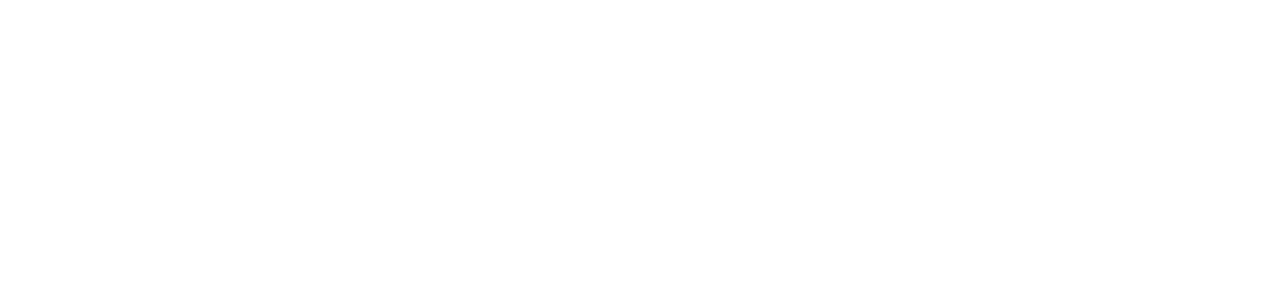
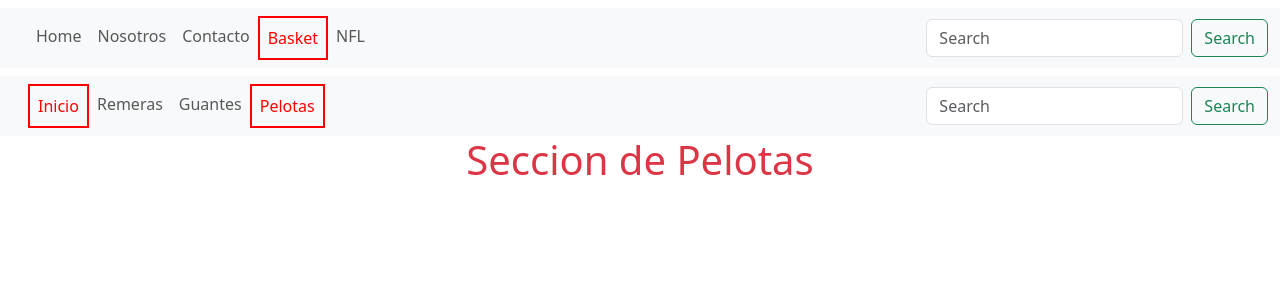
Before and after one commit to jmenchise/curso_react_ed_it, a React (Create React App) app: page /basket/pelotas in a window 1280 px wide. Before the commit this address had no page. Shown: the top 300 px of the page. Built offline with nearby package versions, Linux system fonts and the light colour scheme.

Commit message:
rutas anidadas segunda y última parte

```diff
--- a/src/components/Navbar/Navbar.jsx
+++ b/src/components/Navbar/Navbar.jsx
@@ -1,5 +1,4 @@
 import React from "react";
-import Dropdown from "./Dropdown";
 import NavbarItem from "./NavbarItem";
 import SearchBar from "./SearchBar";
 
@@ -7,10 +6,7 @@
     const {
         navbarLogoText,
         navbarItemNames,
-        searchBar,
-        showDropdown,
-        dropdownName,
-        dropdownItemsNames
+        searchBar
     } = props;
 
     return (
--- a/src/routes/Rutas.jsx
+++ b/src/routes/Rutas.jsx
@@ -12,11 +12,73 @@
     return (
         <BrowserRouter>
             <Routes>
-                <Route path='/' element={<MainLayoutRoutes/>}>
+                <Route path='/' element={<MainLayoutRoutes user={true}/>}>
                     <Route index element={<Home/>}/>
                     <Route path='nosotros' element={<Nosotros/>} />
                     <Route path='contacto' element={<Contacto/>} />
                     <Route path='detail/:id' element={<DetailPage/>} />
+                    <Route
+                        path='basket/'
+                        element={
+                            <MainLayoutRoutes
+                                user={true}
+                                navbarItemNames={[
+                                    {
+                                        itemName: 'Inicio',
+                                        path: '/basket'
+                                    },
+                                    {
+                                        itemName: 'Remeras',
+                                        path: '/basket/remeras'
+                                    },
+                                    {
+                                        itemName: 'Guantes',
+                                        path: '/basket/guantes'
+                                    },
+                                    {
+                                        itemName: 'Pelotas',
+                                        path: '/basket/pelotas'
+                                    }
+                                ]}
+                            />
+                        }
+                    >
+                        <Route index element={<h1>Bienvenido a Basquet</h1>}/>
+                        <Route path='remeras' element={<h1>Seccion de Remeras</h1>} />
+                        <Route path='guantes' element={<h1>Seccion de Guantes</h1>} />
+                        <Route path='pelotas' element={<h1>Seccion de Pelotas</h1>} />
+                    </Route>
+                    <Route
+                        path='nfl/'
+                        element={
+                            <MainLayoutRoutes
+                                user={true}
+                                navbarItemNames={[
+                                    {
+                                        itemName: 'Inicio',
+                                        path: '/nfl'
+                                    },
+                                    {
+                                        itemName: 'Cascos',
+                                        path: '/nfl/cascos'
+                                    },
+                                    {
+                                        itemName: 'Camisetas',
+                                        path: '/nfl/camisetas'
+                                    },
+                                    {
+                                        itemName: 'Pelotas',
+                                        path: '/nfl/pelotas'
+                                    }
+                                ]}
+                            />
+                        }
+                    >
+                        <Route index element={<h1>Bienvenido a NFL</h1>}/>
+                        <Route path='cascos' element={<h1>Seccion de Cascos</h1>} />
+                        <Route path='camisetas' element={<h1>Seccion de Camisetas</h1>} />
+                        <Route path='pelotas' element={<h1>Seccion de Pelotas</h1>} />
+                    </Route>
                 </Route>
             </Routes>
         </BrowserRouter>
--- a/src/routes/layout/MainLayoutRoutes.jsx
+++ b/src/routes/layout/MainLayoutRoutes.jsx
@@ -1,11 +1,19 @@
 import React from 'react'
-import { Outlet } from 'react-router-dom';
+import { Navigate, Outlet } from 'react-router-dom';
 import Navbar from '../../components/Navbar/Navbar';
 
 const MainLayoutRoutes = (props) => {
 
 
-    const navbarItemNames = [
+    const { user = false, title, navbarItemNames } = props;
+
+
+    return (
+        <div>
+            <>
+                <h1>{title}</h1>
+                <Navbar
+                    navbarItemNames={navbarItemNames || [
                         {
                             itemName: 'Home',
                             path: '/'
@@ -17,32 +25,22 @@
                         {
                             itemName: 'Contacto',
                             path: '/contacto'
+                        },
+                        {
+                            itemName: 'Basket',
+                            path: '/basket'
+                        },
+                        {
+                            itemName: 'NFL',
+                            path: '/nfl'
                         }
-    ];
-
-    const dropdown = {
-        name : 'Video Juegos',
-        itemsNames: ['XBOX', 'PLAY STATION', 'PC'],
-        showDropdown: true,
-    }
-
-    const { user= false } = props;
-
-
-    return (
-        <div>
-            <>
-                <Navbar
-                    navbarItemNames={navbarItemNames}
+                    ]}
                     searchBar={true}
-                    showDropdown={dropdown.showDropdown}
-                    dropdownName={dropdown.name}
-                    dropdownItemsNames={dropdown.itemsNames}
                 />
 
+                {!user && <Navigate to={'/login'}/>}
+                {user && <Outlet/>}
 
-
-                <Outlet/>
             </>
         </div>
     )
```
Lines whose indentation alone changed are shown as unchanged.
